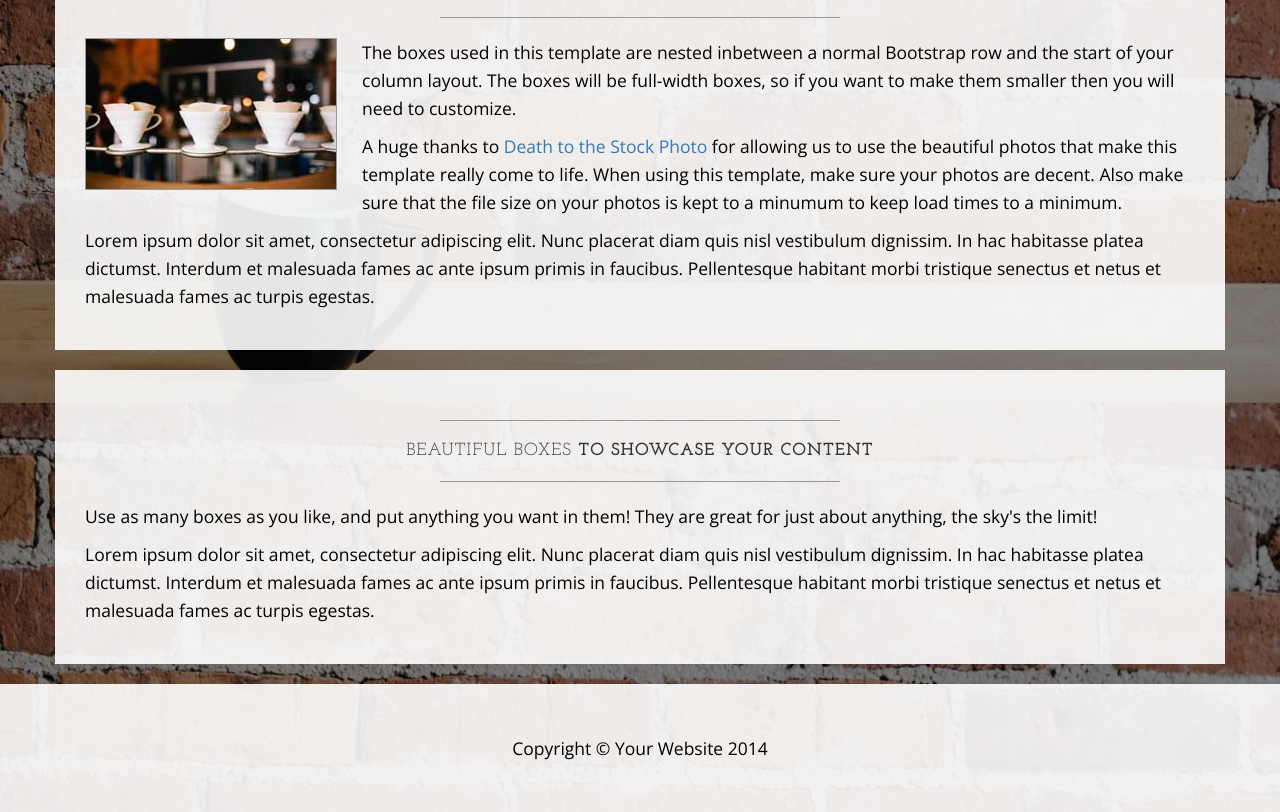
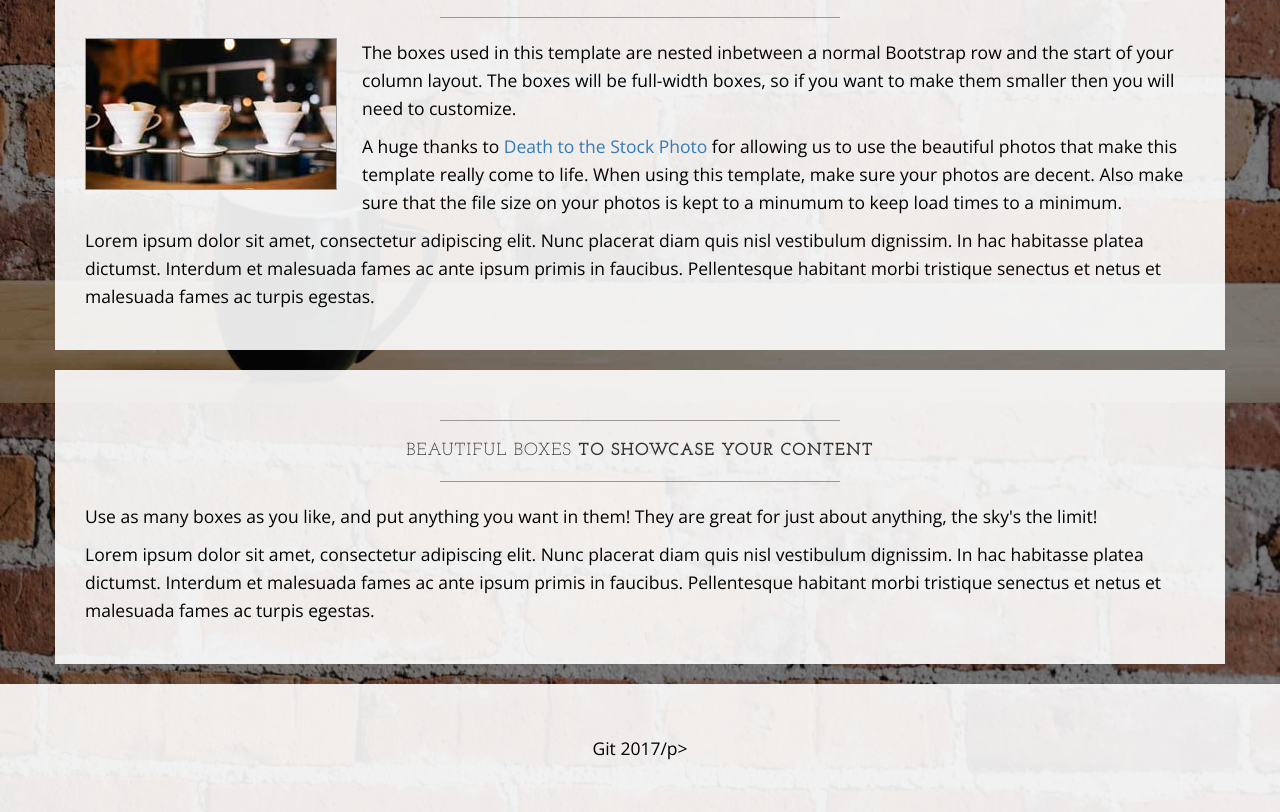
Before and after one commit to igoraus/LearningGit, a plain HTML site: page index.html in a window 1280 px wide. Shown: the part 1197-2009 px from the top of the page. Drawn offline with nearby package versions, Linux system fonts and the light colour scheme.

Commit message:
Adding the footer content

```diff
--- a/index.html
+++ b/index.html
@@ -157,7 +157,7 @@
         <div class="container">
             <div class="row">
                 <div class="col-lg-12 text-center">
-                    <p>Copyright &copy; Your Website 2014</p>
+                    <p>Git 2017/p>
                 </div>
             </div>
         </div>
```
